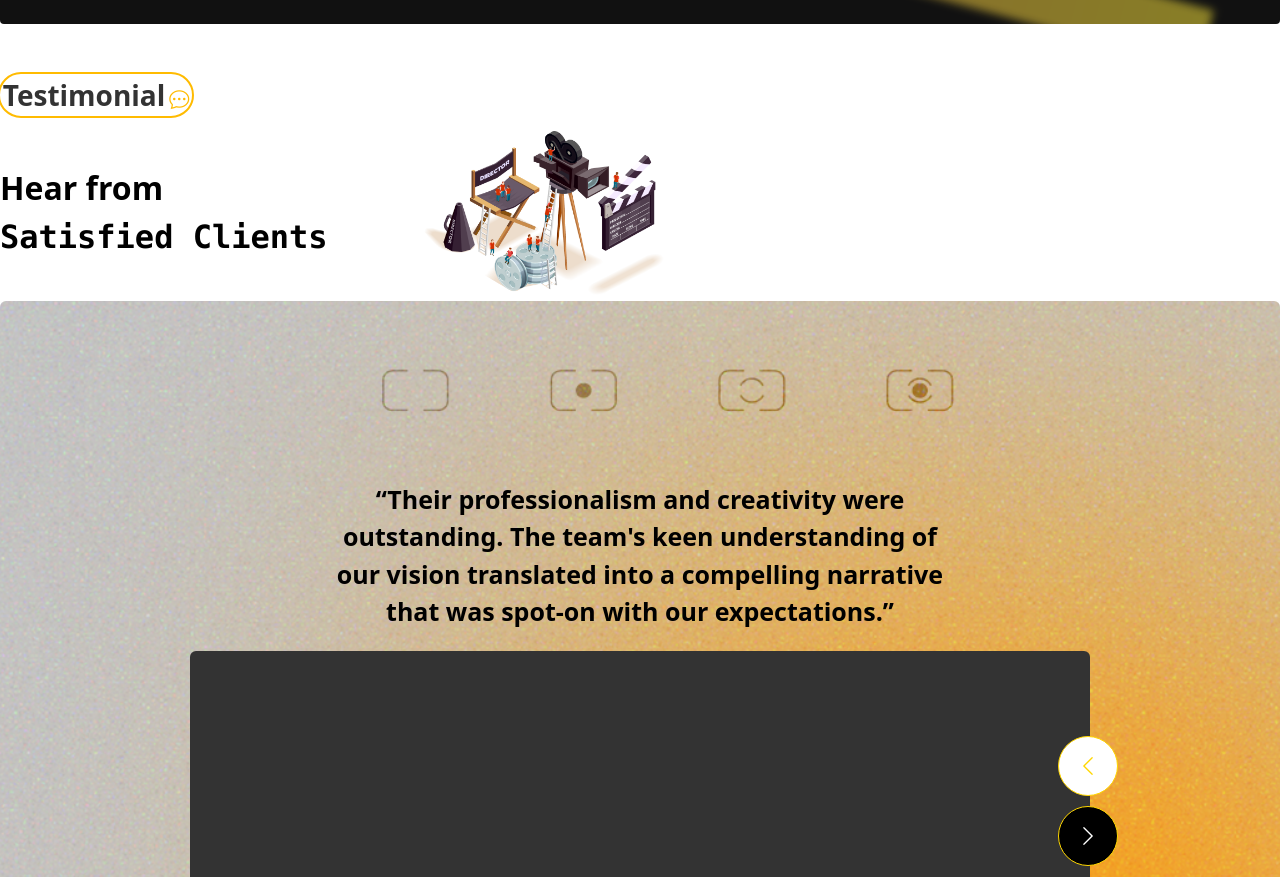
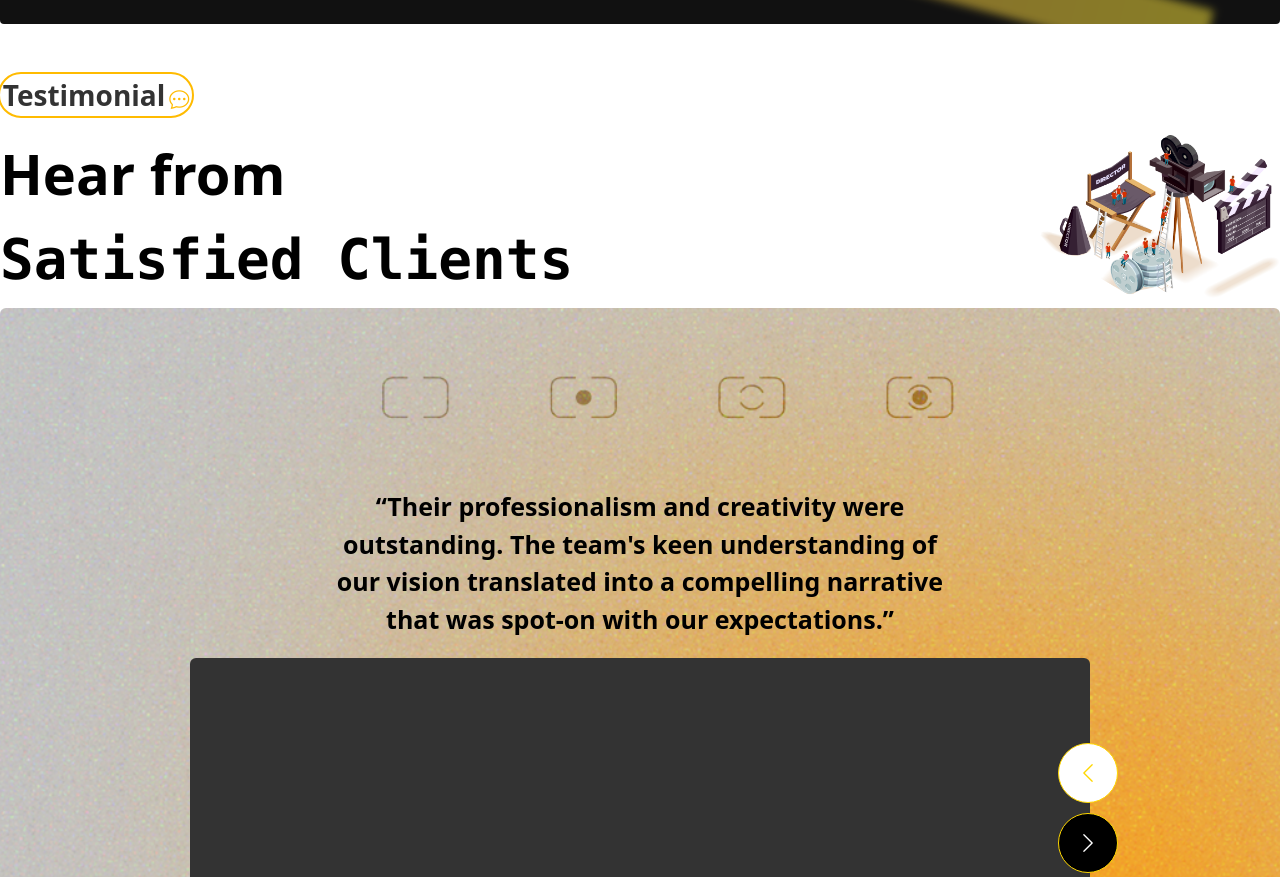
Before and after one commit to chitransh-singhal/production, a React (Create React App) app: page / in a window 1280 px wide. Shown: the part 4720-5597 px from the top of the page. Built offline with nearby package versions, Linux system fonts and the light colour scheme.

Commit message:
Update Testimonials.js

```diff
--- a/src/components/Testimonials.js
+++ b/src/components/Testimonials.js
@@ -8,8 +8,8 @@ const Testimonials = () => {
                     Testimonial<i className="bi bi-chat-dots ml-1 text-xl text-colorOne"></i>
                 </h2>
             </div>
-            <div className="flex justify-between items-center w-full gap-[8px] sm:justify-start sm:gap-[6rem] ">
-                <h3 className="text-[56px] sm:text-[32px] xs:text-[28px] font-bold">Hear from <br />
+            <div className="flex lg:justify-between items-center w-full lg:gap-[8px] sm:justify-start sm:gap-[6rem] ">
+                <h3 className="lg:text-[56px] sm:text-[32px] xs:text-[28px] font-bold">Hear from <br />
                     <samp> Satisfied Clients </samp></h3>
                 <img src="/assets/img-bg.png" alt="" className="sm:w-[15rem] xs:w-40 "/>
             </div>
```
